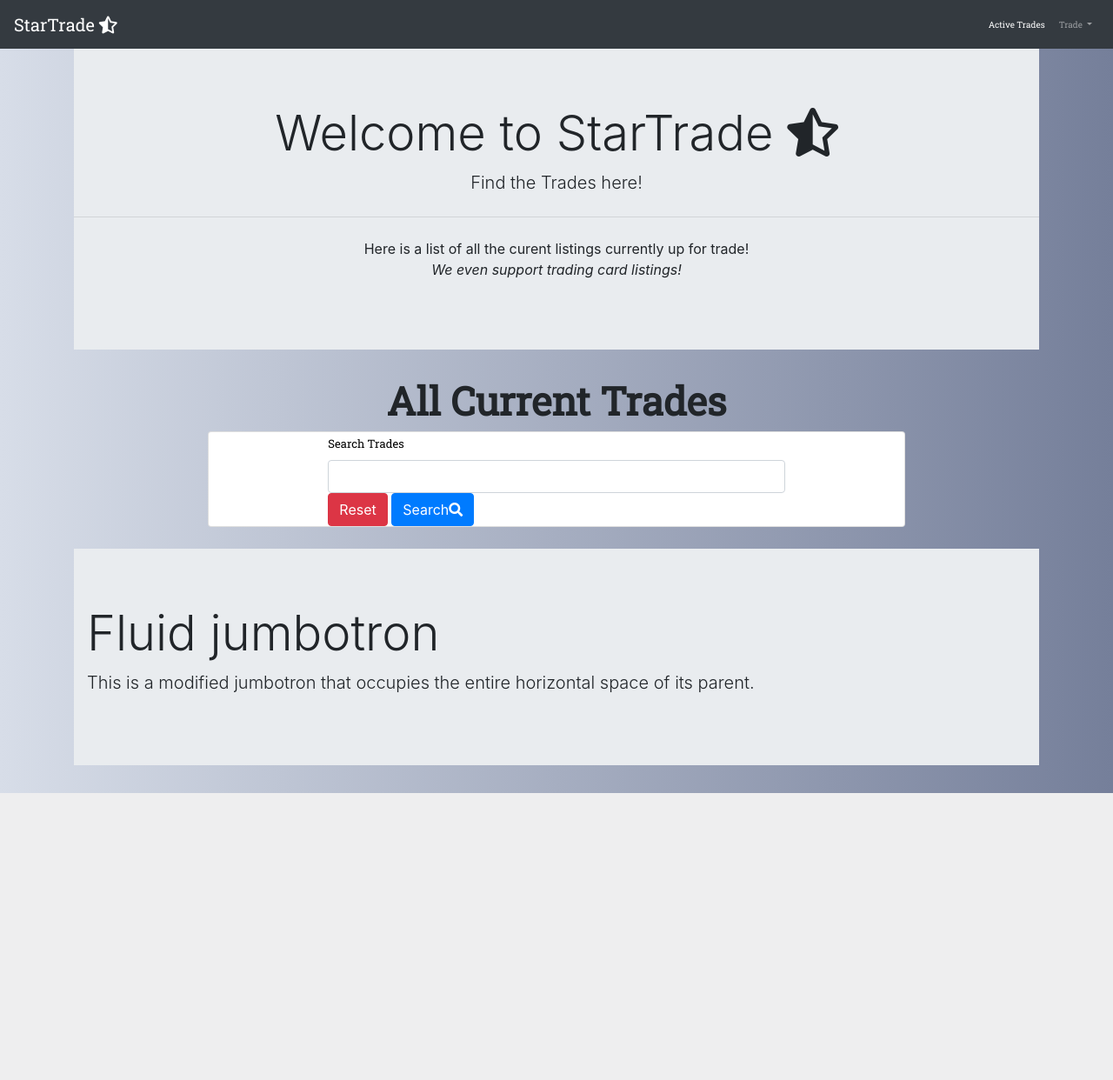
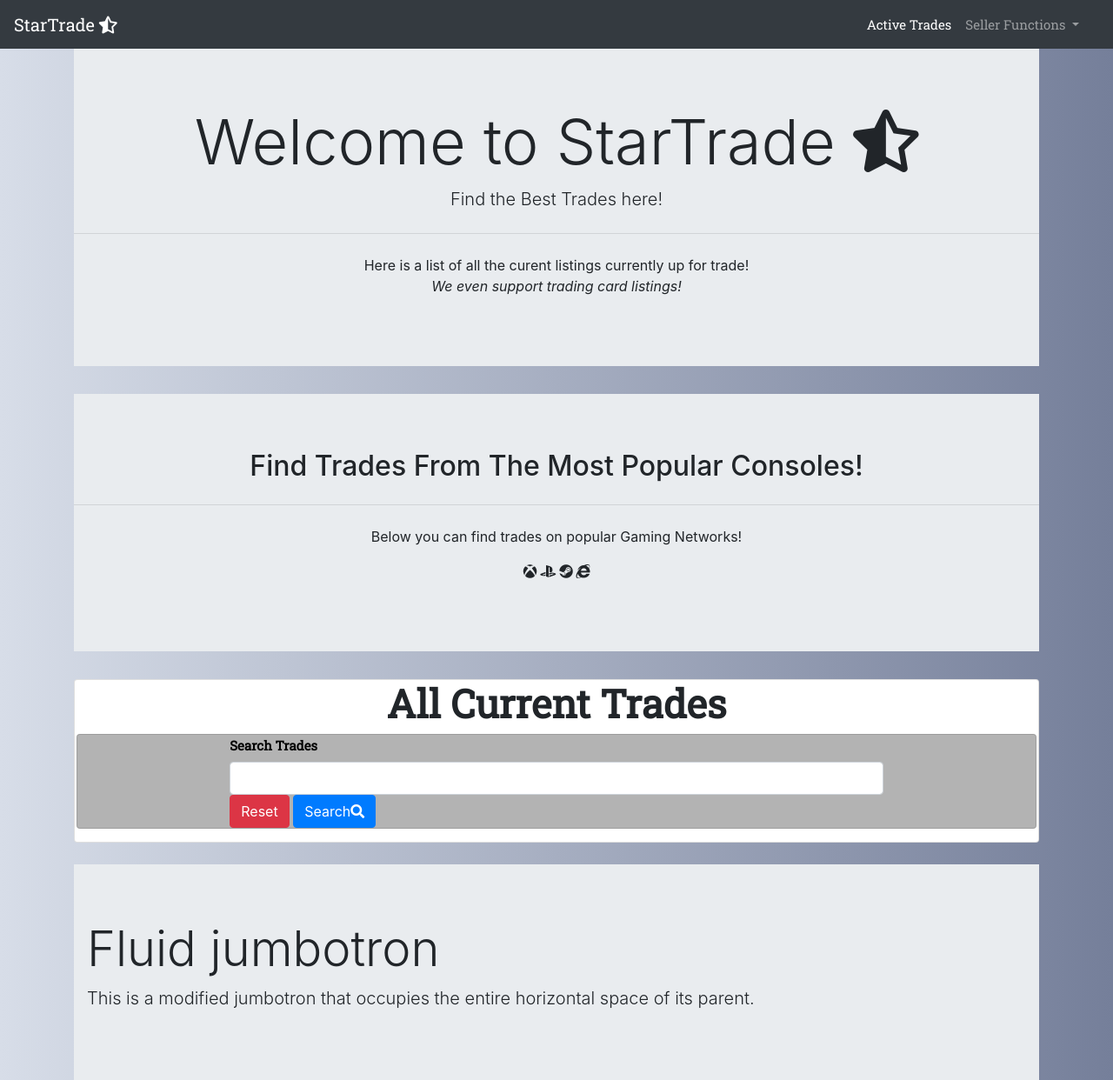
Before and after one commit to Code-Institute-Submissions/nickl98-StarTradeMS3_AugResub, a Flask app: page / in a window 1280 px wide. Shown: the top 1242 px of the page at 87% size. Before the commit the page ends 912 px from the top, so only its background shows below. Run offline with Flask 2, Linux system fonts and the light colour scheme; the visitor is signed in with stand-in values (Sample User, id 1); data that the repository does not hold is empty; some libraries are stand-ins or nearby versions.

Commit message:
More changes in color and text spacing

```diff
--- a/static/css/style.css
+++ b/static/css/style.css
@@ -4,7 +4,7 @@
 .navbar-dark .navbar-nav .nav-link {
 
     font-family: 'Roboto Slab', serif;
-    font-size: 10px;
+    font-size: 15px;
 }
 
 /* Navbar Brand */
@@ -24,7 +24,7 @@
 }
 
 #navbarDropdownMenuLink {
-    margin: auto;
+    margin-right: 15px;
 }
 
 
@@ -38,6 +38,27 @@
     color: cadetblue;
     font-size: 30px;
 }
+
+/* Search Bar */
+#search-bar {
+    margin-left: 2px;
+    margin-right: 2px;
+    margin-bottom: 15px;
+}
+
+#search-bar label {
+    font-family: 'Roboto Slab', serif;
+    font-size: 15px;
+}
+
+#search-bar-background {
+    background-color: #b3b3b3
+}
+ /* console Icons */
+
+ #console-icons p {
+     font-size: 50px;
+ }
 
 /**Accordian Style**/
 
--- a/templates/base.html
+++ b/templates/base.html
@@ -31,7 +31,7 @@
 
                 <li class="nav-item dropdown">
                   <a class="nav-link dropdown-toggle" href="#" id="navbarDropdownMenuLink" role="button" data-toggle="dropdown" aria-haspopup="true" aria-expanded="false">
-                    Trade
+                    Seller Functions
                   </a>
                   <div class="dropdown-menu" aria-labelledby="navbarDropdownMenuLink">
                     <a href="{{ url_for('profile', username=session['user']) }}" class="dropdown-item">Profile</a>
--- a/templates/register.html
+++ b/templates/register.html
@@ -10,7 +10,7 @@
         <div class="row justify-content-md-center">
             <div class="form-group col-md-12">
                 <i class="fas fa-user-plus"></i>
-                <label for="username">Username <i>Must be 5 charters long</i></label>
+                <label for="username">Username  <i>(Must be 5 characters long!)</i></label>
                 <input type="text" name="username" class="form-control" maxlength="15"
                 minlength="5" pattern="^[a-zA-Z0-9]{5,15}$" id="username" required>
             </div>
--- a/templates/trades.html
+++ b/templates/trades.html
@@ -2,21 +2,30 @@
 {% block content %}
 
 <div class="jumbotron jumbotron-fluid">
-    <h1 class="display-4 text-center">Welcome to StarTrade <i class="fas fa-star-half-alt"></i></h1>
-    <p class="lead text-center">Find the Trades here!</p>
+    <h1 class="display-3 text-center">Welcome to StarTrade <i class="fas fa-star-half-alt"></i></h1>
+    <p class="lead text-center">Find the Best Trades here!</p>
     <hr class="my-4">
     <p class="text-center">Here is a list of all the curent listings currently up for trade!
     <br><i>We even support trading card listings!</i></p>
   </div>
 
+
+  <div class="jumbotron jumbotron-fluid">
+    <h2 class="display-5 text-center">Find Trades From The Most Popular Consoles!</h2>
+    <hr class="my-4">
+    <p class="text-center">Below you can find trades on popular Gaming Networks!</p>
+    <p class="text-center" id="console-icons"><strong><i class="fab fa-xbox"></i> <i class="fab fa-playstation"></i> <i class="fab fa-steam"></i> <i class="fab fa-internet-explorer"></i></strong></p>
+  </div>
+
+<div class="card">
 <h3 class="row d-flex justify-content-center" id="page-title">All Current Trades</h3>
 
-<div class="row d-flex col-lg-9 mx-auto">
-    <div class="card col-12">
+<div class="row"  id="search-bar">
+    <div class="card col-12 mx-auto"  id="search-bar-background">
         <form action="{{ url_for('search') }}" method="post">
         <div class="input-group col-12">
             <div class="form-outline col-lg-9 mx-auto">
-            <label class="form-label" for="query">Search Trades</label>
+            <label class="form-label" for="query"><strong>Search Trades</strong></label>
               <input type="text" id="query" name="query" minlength="3" class="form-control text-center mb-0" required />
 
 
@@ -32,7 +41,7 @@
 
 
 <div class="row">
-    <div class="col-lg-9 mx-auto">
+    <div class="col-lg-12 mx-auto">
         <!-- Accordion -->
         <div id="accordionExample" class="accordion shadow">
             {% for trade in trades %}
@@ -71,7 +80,7 @@
         </div>
     </div>
 </div>
-
+</div>
 <div class="jumbotron jumbotron-fluid" id="bottom-jumbo">
     <div class="container">
       <h1 class="display-4">Fluid jumbotron</h1>
```
